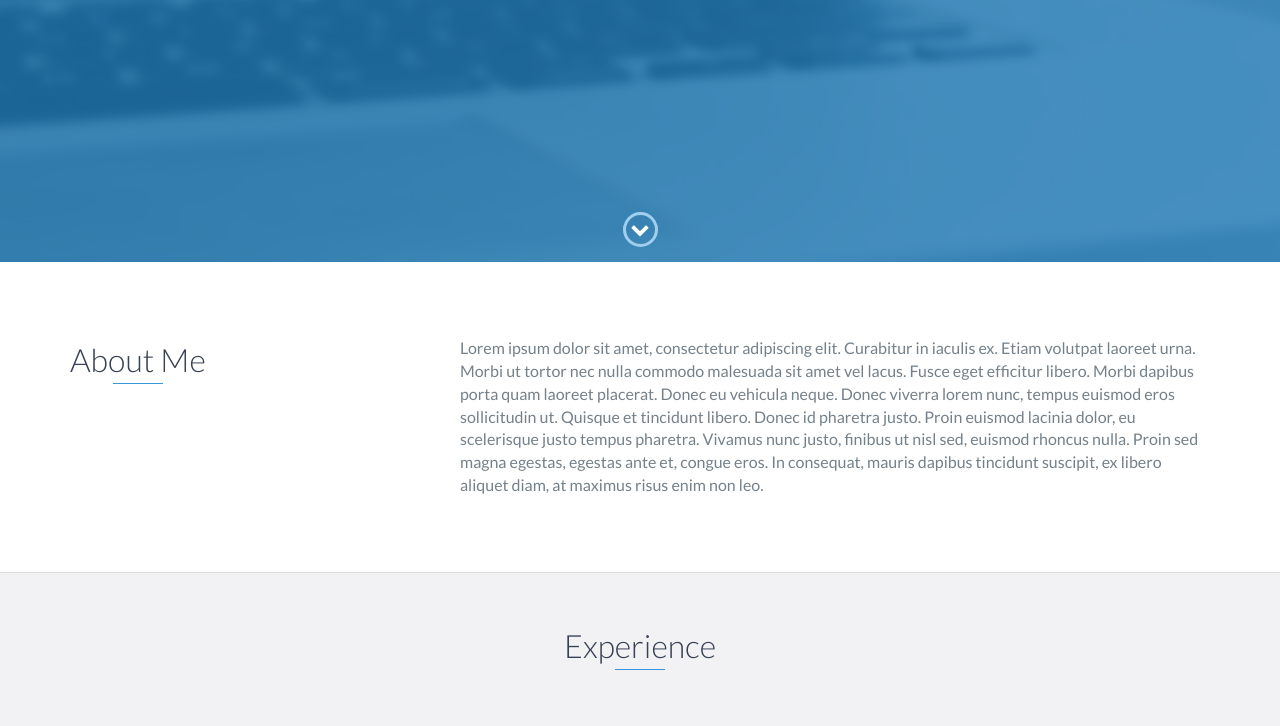
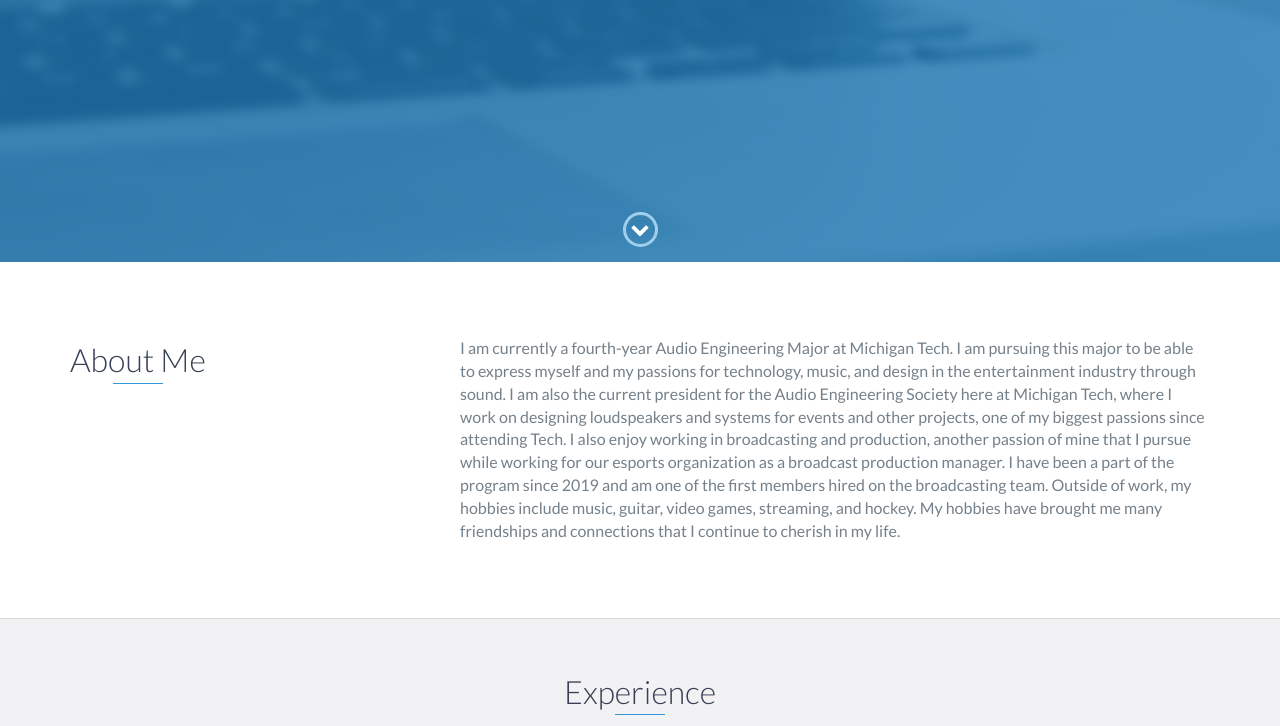
Before and after one commit to MaseWaldrip/MaseWaldrip.github.io, a website: page index.html in a window 1280 px wide. Shown: the part 538-1264 px from the top of the page. Drawn offline with nearby package versions, Linux system fonts and the light colour scheme.

Commit message:
About Me Push

```diff
--- a/index.html
+++ b/index.html
@@ -74,9 +74,7 @@
                 </div>
                 <div class="col-md-8">
                     <p>
-                        Lorem ipsum dolor sit amet, consectetur adipiscing elit. Curabitur in iaculis ex. Etiam volutpat laoreet urna. Morbi ut tortor nec nulla commodo malesuada sit amet vel lacus. Fusce eget efficitur libero. Morbi dapibus porta quam laoreet placerat. Donec
-                        eu vehicula neque. Donec viverra lorem nunc, tempus euismod eros sollicitudin ut. Quisque et tincidunt libero. Donec id pharetra justo. Proin euismod lacinia dolor, eu scelerisque justo tempus pharetra. Vivamus nunc justo, finibus
-                        ut nisl sed, euismod rhoncus nulla. Proin sed magna egestas, egestas ante et, congue eros. In consequat, mauris dapibus tincidunt suscipit, ex libero aliquet diam, at maximus risus enim non leo.
+                        I am currently a fourth-year Audio Engineering Major at Michigan Tech. I am pursuing this major to be able to express myself and my passions for technology, music, and design in the entertainment industry through sound. I am also the current president for the Audio Engineering Society here at Michigan Tech, where I work on designing loudspeakers and systems for events and other projects, one of my biggest passions since attending Tech. I also enjoy working in broadcasting and production, another passion of mine that I pursue while working for our esports organization as a broadcast production manager. I have been a part of the program since 2019 and am one of the first members hired on the broadcasting team. Outside of work, my hobbies include music, guitar, video games, streaming, and hockey. My hobbies have brought me many friendships and connections that I continue to cherish in my life.
                     </p>
                 </div>
             </div>
```
Also changed, not shown: 1 other file.
